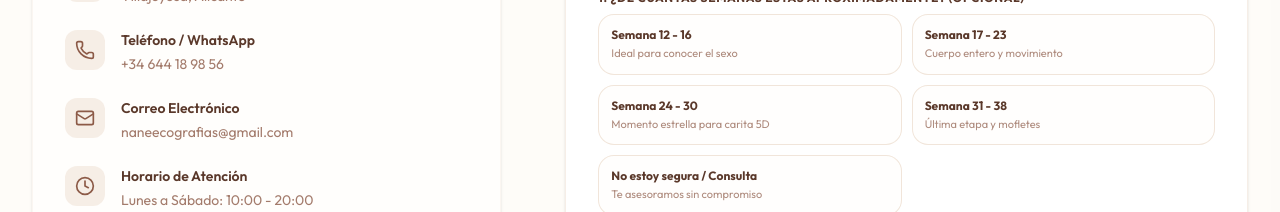
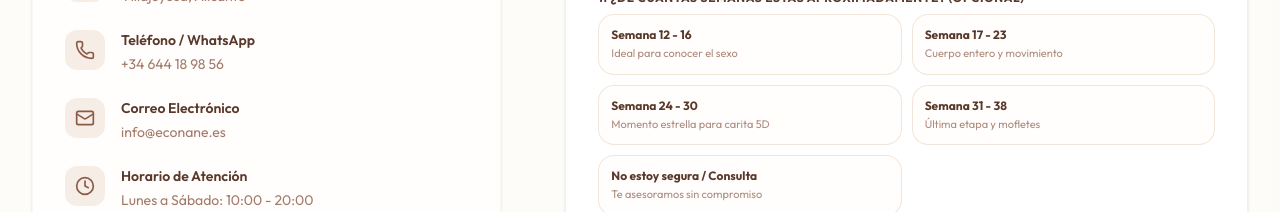
Before and after one commit to martinezdom/EcoNane, a Vue app: page / in a window 1280 px wide. Shown: the part 4960-5172 px from the top of the page. Built offline with nearby package versions, Linux system fonts and the light colour scheme; no server answers; the database is empty; a web font is replaced by a local one.

Commit message:
email changes

```diff
--- a/src/components/ContactSection.vue
+++ b/src/components/ContactSection.vue
@@ -174,7 +174,9 @@ const sendByEmail = async () => {
               </div>
               <div>
                 <h4 class="text-brand-brown-dark text-sm font-semibold">Correo Electrónico</h4>
-                <p class="text-brand-brown/80 mt-1 text-sm">naneecografias@gmail.com</p>
+                <p class="text-brand-brown/80 mt-1 text-sm">
+                  <a href="mailto:info@econane.es" class="hover:text-brand-pink transition-colors">info@econane.es</a>
+                </p>
               </div>
             </div>
 
--- a/src/components/Footer.vue
+++ b/src/components/Footer.vue
@@ -217,7 +217,7 @@ const benefits: Benefit[] = [
           <h4 class="font-bold text-brand-brown-dark text-sm">1. Responsable del Tratamiento</h4>
           <p>
             <strong>EcoNane</strong> (Centro de Ecografía Emocional)<br />
-            Ubicación: Villajoyosa, Alicante · Correo: <a href="mailto:naneecografias@gmail.com" class="text-brand-pink underline">naneecografias@gmail.com</a> · Teléfono: +34 644 18 98 56.
+            Ubicación: Villajoyosa, Alicante · Correo: <a href="mailto:info@econane.es" class="text-brand-pink underline">info@econane.es</a> · Teléfono: +34 644 18 98 56.
           </p>
 
           <h4 class="font-bold text-brand-brown-dark text-sm">2. Datos Personales Recopilados</h4>
@@ -249,7 +249,7 @@ const benefits: Benefit[] = [
 
           <h4 class="font-bold text-brand-brown-dark text-sm">5. Ejercicio de Derechos (ARCO)</h4>
           <p>
-            Puedes ejercer en cualquier momento tus derechos de acceso, rectificación, supresión (derecho al olvido) y limitación del tratamiento enviando un correo a <a href="mailto:naneecografias@gmail.com" class="text-brand-pink underline">naneecografias@gmail.com</a> indicando tu solicitud.
+            Puedes ejercer en cualquier momento tus derechos de acceso, rectificación, supresión (derecho al olvido) y limitación del tratamiento enviando un correo a <a href="mailto:info@econane.es" class="text-brand-pink underline">info@econane.es</a> indicando tu solicitud.
           </p>
 
           <h4 class="font-bold text-brand-brown-dark text-sm">6. Uso de Cookies</h4>
```
Also changed, not shown: 1 other file (tests, documents, lock files or other folders).
